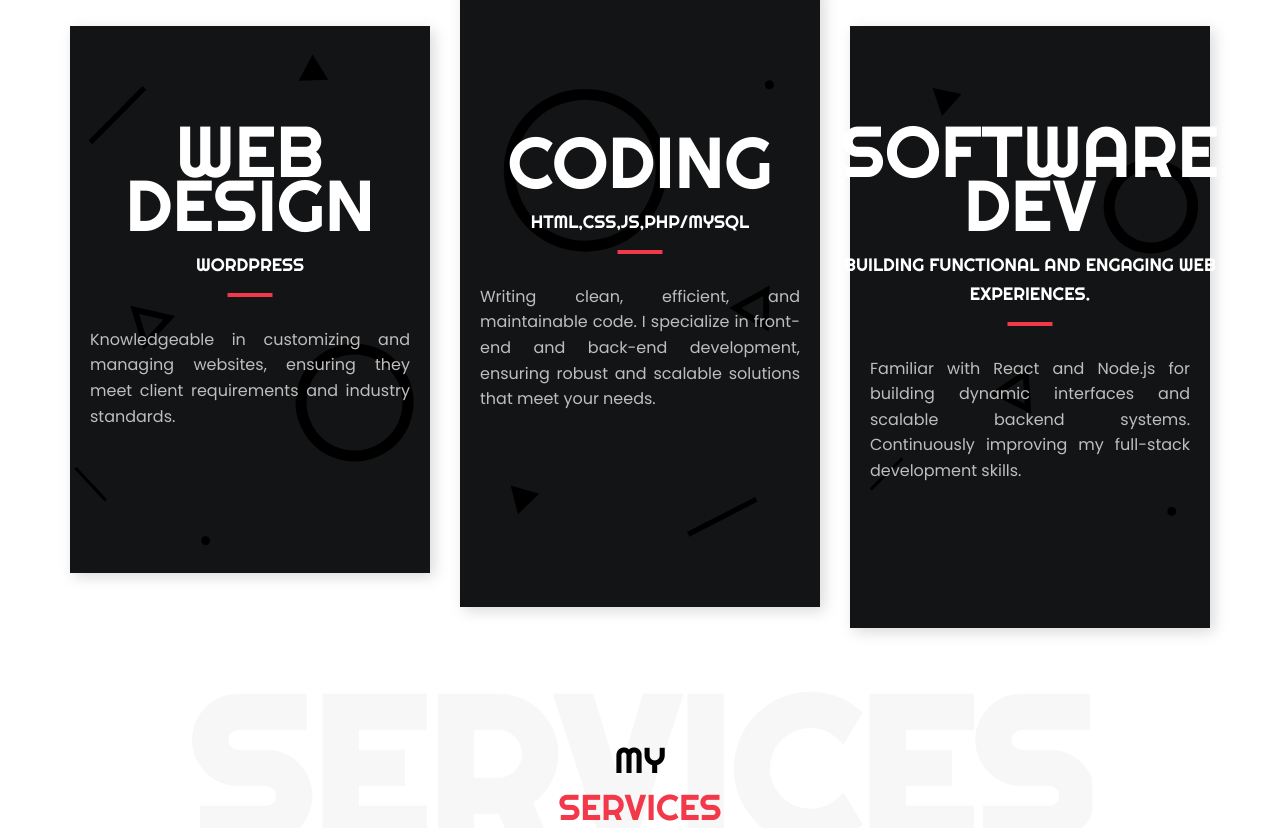
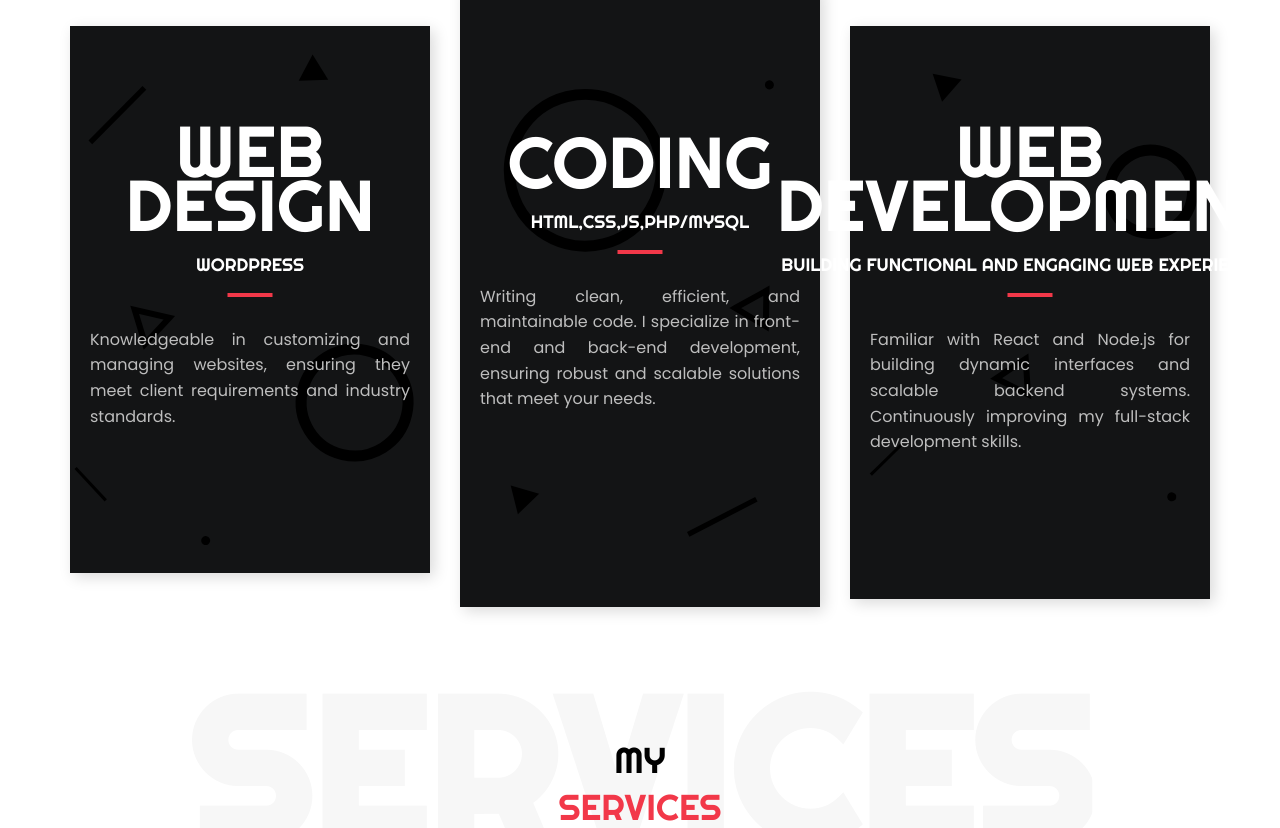
Before and after one commit to JTPRIVERA/jpr, a plain HTML site: page index.html in a window 1280 px wide. Shown: the part 3340-4168 px from the top of the page. Drawn offline with Linux system fonts and the light colour scheme.

Commit message:
Update index.html

```diff
--- a/index.html
+++ b/index.html
@@ -222,7 +222,7 @@
 				<div class="col-md-4 club-card-col">
 					<div class="club-card-item" style="background-image: url(bg-price-3.svg);">
 						<div class="price-cover">
-							<div class="price"><span></span>SOFTWARE DEV</div>
+							<div class="price"><span></span>WEB DEVELOPMENT</div>
 							<div class="date">Building functional and engaging web experiences.</div>
 						</div>
 						<div class="club-card-text">Familiar with React and Node.js for building dynamic interfaces and scalable backend systems. Continuously improving my full-stack development skills.</div>
```
